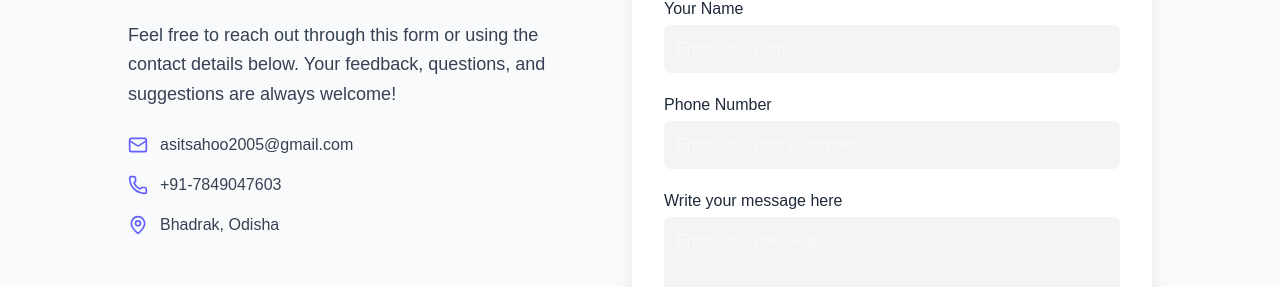
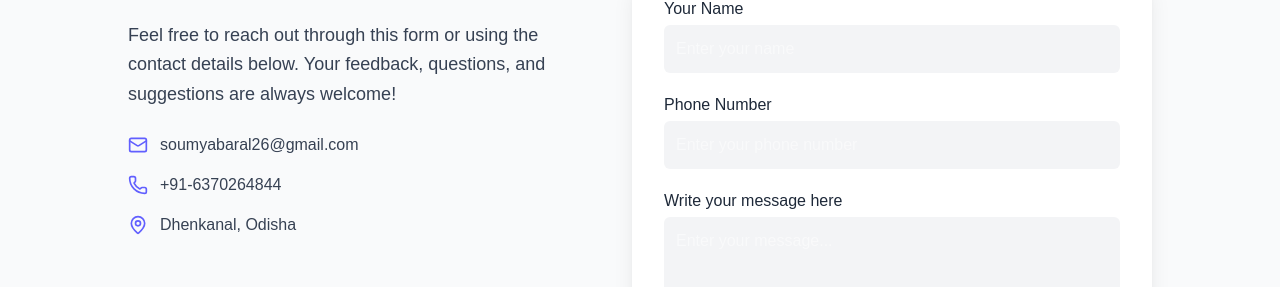
Before and after one commit to sahooamit8989-crypto/My-Protfolio, a React app in the folder frontend/: page / in a window 1280 px wide. Shown: the part 4359-4646 px from the top of the page. Built offline with nearby package versions, Linux system fonts and the light colour scheme; no server answers; the HTML template or start-up script is replaced by a standard one.

Commit message:
Update Contact.jsx

```diff
--- a/frontend/src/pages/Contact.jsx
+++ b/frontend/src/pages/Contact.jsx
@@ -9,7 +9,7 @@ const Contact = () => {
     event.preventDefault();
     setResult("Sending...");
     const formData = new FormData(event.target);
-    formData.append("access_key", "9845667d-ed4a-4334-84d0-7cdec962f9d2");
+    formData.append("access_key", "");
 
     const response = await fetch("https://api.web3forms.com/submit", {
       method: "POST",
@@ -46,21 +46,21 @@ const Contact = () => {
             <li className="flex items-center gap-3">
               <Mail className="w-5 h-5 text-indigo-500" />
               <span className="hover:text-indigo-500 transition duration-200">
-                asitsahoo2005@gmail.com
+                soumyabaral26@gmail.com
               </span>
             </li>
 
             <li className="flex items-center gap-3">
               <Phone className="w-5 h-5 text-indigo-500" />
               <span className="hover:text-indigo-500 transition duration-200">
-                +91-7849047603
+                +91-6370264844
               </span>
             </li>
 
             <li className="flex items-center gap-3">
               <MapPin className="w-5 h-5 text-indigo-500" />
               <span className="hover:text-indigo-500 transition duration-200">
-                Bhadrak, Odisha
+                Dhenkanal, Odisha
               </span>
             </li>
           </ul>
```
